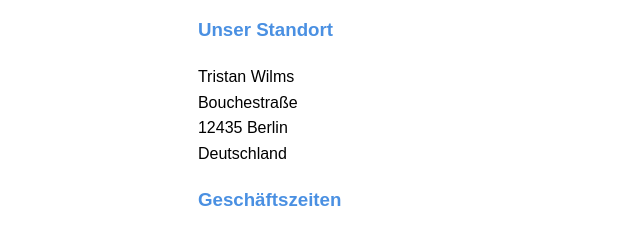
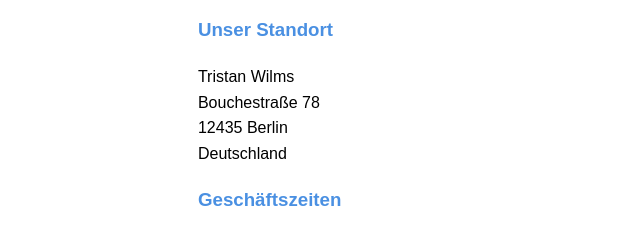
Before and after one commit to enving/localmaschine.github.io, a plain HTML site: page kontakt.html in a window 1280 px wide. Shown: the part 499-730 px from the top of the page, 0-640 px from the left. Drawn offline with Linux system fonts and the light colour scheme.

Commit message:
aktualisiert Dezember 2024

```diff
--- a/kontakt.html
+++ b/kontakt.html
@@ -92,7 +92,7 @@
 
             <h3>Unser Standort</h3>
             <p>Tristan Wilms<br>
-            Bouchestraße<br>
+            Bouchestraße 78<br>
             12435 Berlin<br>
             Deutschland</p>
 
```
